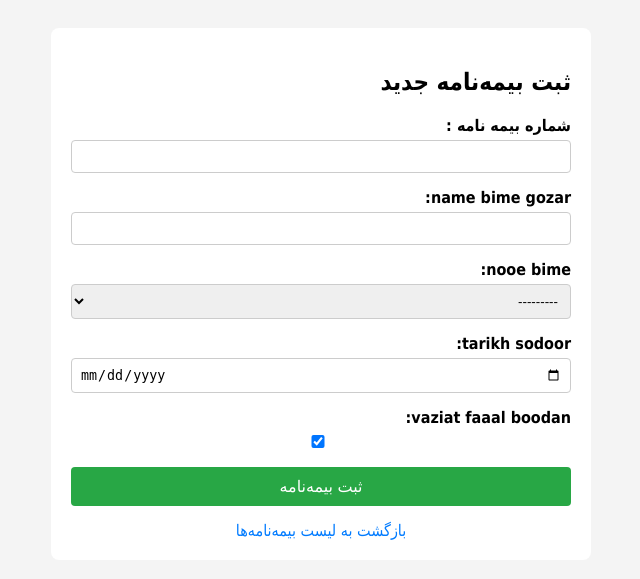
After one commit to Mehdi-derikvand1382/bimeh-project, a Django app: page /policies/add/ in a window 1280 px wide. The commit adds this page. Shown: the top 579 px of the page, without its empty margins (319-959 px from the left). Run offline with Django 5.2, Linux system fonts and the light colour scheme.

Commit message:
added the form registration for new insurances

```diff
--- a/config/urls.py
+++ b/config/urls.py
@@ -6,5 +6,6 @@ from insurances import views #adding views
 urlpatterns = [
     path('admin/', admin.site.urls),
     path('policies/', views.policy_list, name='policy_list'),# new address
+    path('policies/add/', views.add_policy, name= 'add_policy'),
     path('api/policies/', views.policy_api_list, name='api_policy_list'), # new api address
 ]
--- /dev/null
+++ b/insurances/forms.py
@@ -0,0 +1,10 @@
+from django import forms
+from .models import Policy
+
+class PolicyForm(forms.ModelForm):
+    class Meta:
+        model = Policy
+        fields = ['policy_number', 'holder_name', 'policy_type', 'issue_date', 'is_active']
+        widgets = {
+            'issue_date': forms.DateInput(attrs={'type': 'date'}), # برای باز شدن تقویم
+        }
--- a/insurances/models.py
+++ b/insurances/models.py
@@ -8,7 +8,7 @@ class Policy(models.Model):
 
     )
 
-    Policy_number = models.CharField(max_length=20, unique=True, verbose_name=" شماره بیمه نامه " )
+    policy_number = models.CharField(max_length=20, unique=True, verbose_name=" شماره بیمه نامه " )
     holder_name = models.CharField(max_length=100, verbose_name=" name bime gozar")
     policy_type = models.CharField(max_length=20, choices=POLICY_TYPES, verbose_name=" nooe bime")
     issue_date = models.DateField(verbose_name=" tarikh sodoor")
@@ -16,4 +16,4 @@ class Policy(models.Model):
 
 
     def __str__(self):
-        return f"{self.Policy_number} - {self.holder_name}"
+        return f"{self.policy_number} - {self.holder_name}"
--- /dev/null
+++ b/insurances/templates/insurances/add_policy.html
@@ -0,0 +1,41 @@
+<!DOCTYPE html>
+<html lang="fa" dir="rtl">
+<head>
+    <meta charset="UTF-8">
+    <title>ثبت بیمه‌نامه جدید</title>
+    <style>
+        body { font-family: Tahoma, sans-serif; background-color: #f4f4f4; padding: 20px; }
+        .form-container { background: white; padding: 20px; border-radius: 8px; max-width: 500px; margin: auto; }
+        .form-group { margin-bottom: 15px; }
+        label { display: block; margin-bottom: 5px; font-weight: bold; }
+        input, select { width: 100%; padding: 8px; border: 1px solid #ccc; border-radius: 4px; box-sizing: border-box;}
+        button { background-color: #28a745; color: white; padding: 10px 15px; border: none; border-radius: 4px; cursor: pointer; width: 100%; font-size: 16px;}
+        button:hover { background-color: #218838; }
+        .back-link { display: block; text-align: center; margin-top: 15px; text-decoration: none; color: #007bff;}
+    </style>
+</head>
+<body>
+    <div class="form-container">
+        <h2>ثبت بیمه‌نامه جدید</h2>
+
+        <form method="post">
+            {% csrf_token %} <!-- این خط برای امنیت فرم الزامی است -->
+
+            <!-- این حلقه فیلدهای فرم را به صورت خودکار می‌سازد -->
+            {% for field in form %}
+                <div class="form-group">
+                    <label>{{ field.label_tag }}</label>
+                    {{ field }}
+                    {% if field.errors %}
+                        <div style="color: red; font-size: 12px;">{{ field.errors }}</div>
+                    {% endif %}
+                </div>
+            {% endfor %}
+
+            <button type="submit">ثبت بیمه‌نامه</button>
+        </form>
+
+        <a href="{% url 'policy_list' %}" class="back-link">بازگشت به لیست بیمه‌نامه‌ها</a>
+    </div>
+</body>
+</html>
--- a/insurances/templates/insurances/policy_list.html
+++ b/insurances/templates/insurances/policy_list.html
@@ -12,7 +12,7 @@
 </head>
 <body>
     <h2>لیست بیمه‌نامه‌های صادر شده</h2>
-
+    <a href="{% url 'add_policy' %}" style="display: inline-block; margin-bottom: 15px; padding: 10px; background-color: #28a745; color: white; text-decoration: none; border-radius: 5px;">  add a new insurance</a>
     <table>
         <thead>
             <tr>
--- a/insurances/views.py
+++ b/insurances/views.py
@@ -1,4 +1,6 @@
-from django.shortcuts import render
+from django.shortcuts import render, redirect
+from .models import Policy
+from .forms import PolicyForm
 
 # Create your views here.
 
@@ -10,7 +12,7 @@ from .serializers import PolicySerializer
 def policy_list(request):
     # gettig all insurances from database
     policies = Policy.objects.all()
-
+    return render(request, 'insurances/policy_list.html', {'policies': policies})
     # sending insurances to template for view
 
     context = {
@@ -19,6 +21,23 @@ def policy_list(request):
 
     return render(request, 'insurances/policy_list.html', context)
 
+
+#a new view for registering insurances
+def add_policy(request):
+    if request.method == 'POST':
+        form = PolicyForm(request.POST)
+        if form.is_valid():
+            form.save()
+            return redirect('policy_list')
+
+    else:
+        form = PolicyForm
+
+
+    return render(request, 'insurances/add_policy.html', {'form': form})
+
+
+
 @api_view(['GET'])
 def policy_api_list(request):
     policies = Policy.objects.all()
```
Also changed, not shown: reset_db.py (added, +30 -0 lines), insurances/migrations/0001_initial.py, insurances/migrations/0002_alter_policy_id.py (deleted).
